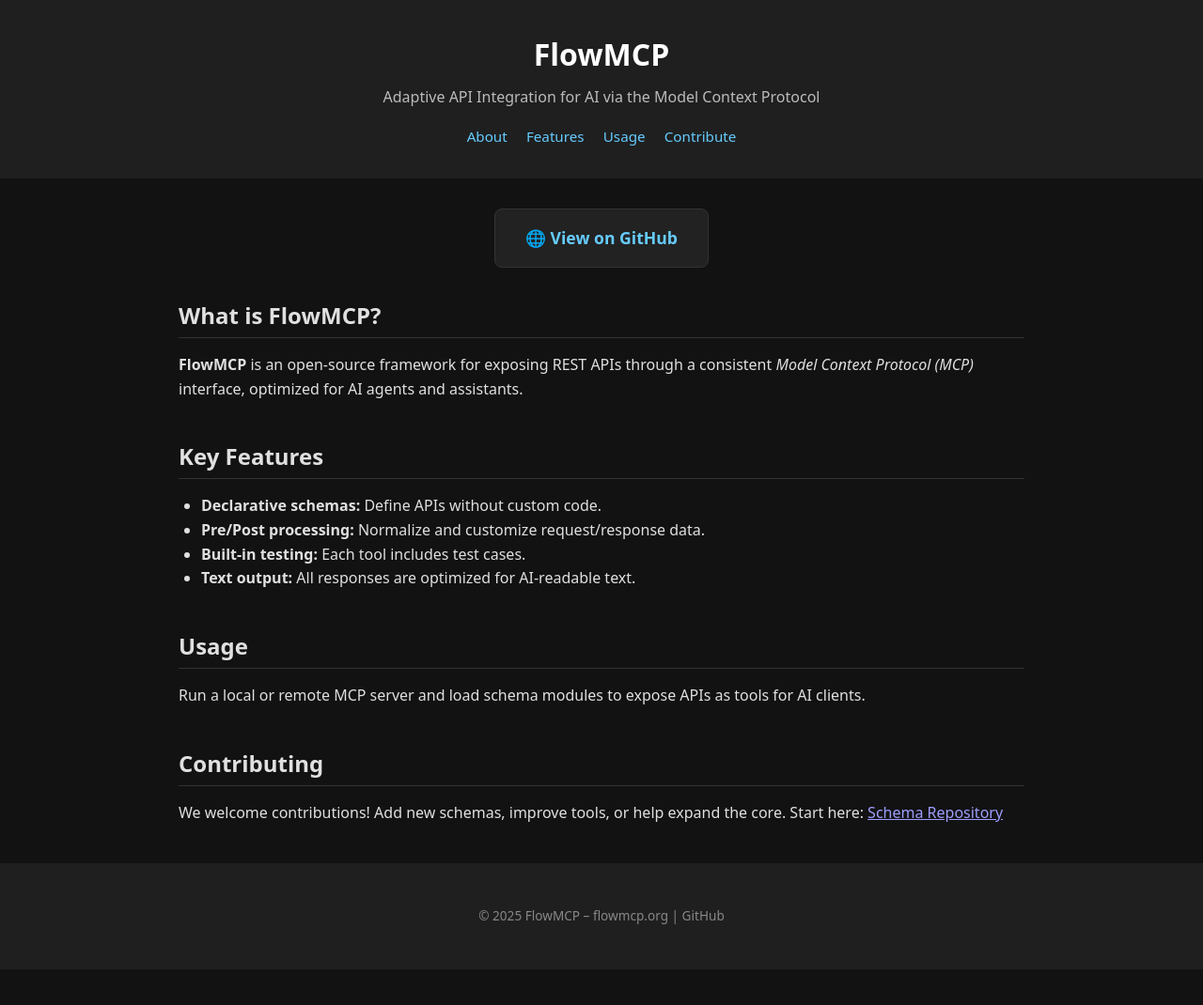
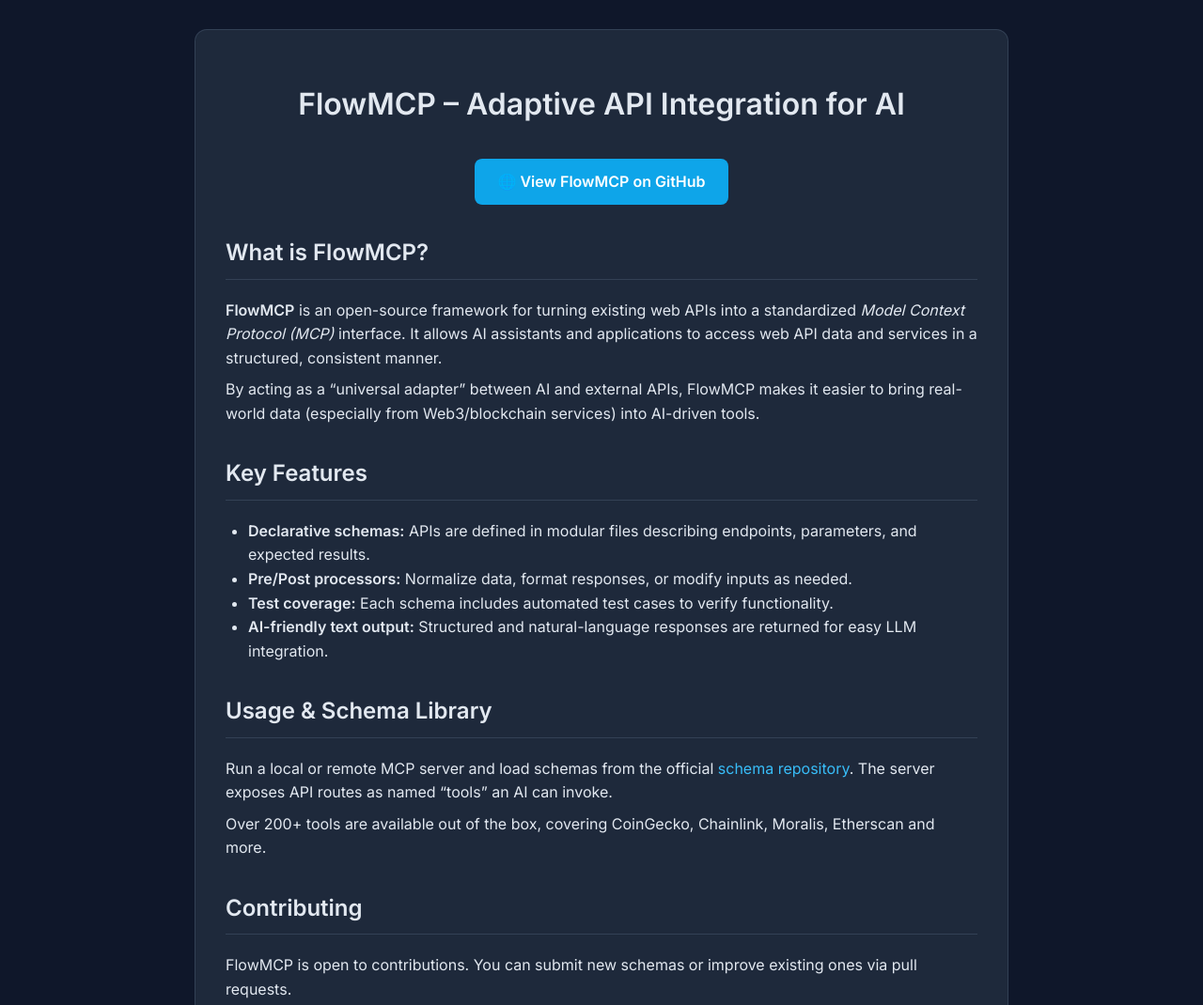
Before and after one commit to FlowMCP/www-flowmcp-org, a plain HTML site: page index.html in a window 1280 px wide. Shown: the top 1070 px of the page at 94% size. Before the commit the page ends 1032 px from the top, so only its background shows below. Drawn offline with Linux system fonts and the light colour scheme.

Commit message:
hello world!

```diff
--- a/index.html
+++ b/index.html
@@ -1,183 +1,100 @@
+
 <!DOCTYPE html>
-<html lang="en">
+<html lang="en" class="dark">
 <head>
   <meta charset="UTF-8" />
   <meta name="viewport" content="width=device-width, initial-scale=1.0" />
   <title>FlowMCP – Adaptive API Integration for AI</title>
+  <link rel="preconnect" href="https://fonts.googleapis.com" />
+  <link rel="preconnect" href="https://fonts.gstatic.com" crossorigin />
+  <link href="https://fonts.googleapis.com/css2?family=Inter:wght@400;600&display=swap" rel="stylesheet" />
   <style>
-    :root {
-      color-scheme: dark;
-    }
-
     body {
       margin: 0;
-      padding: 0;
-      font-family: system-ui, sans-serif;
-      background-color: #121212;
-      color: #e0e0e0;
+      font-family: 'Inter', sans-serif;
+      background-color: #0f172a;
+      color: #e2e8f0;
+      padding: 2rem;
       line-height: 1.6;
     }
-
-    header {
-      background: #1f1f1f;
-      padding: 2rem 1rem;
+    .container {
+      max-width: 800px;
+      margin: auto;
+      padding: 2rem;
+      background-color: #1e293b;
+      border-radius: 12px;
+      box-shadow: 0 0 0 1px #334155;
+    }
+    h1 {
+      font-size: 2rem;
+      font-weight: 600;
+      margin-bottom: 1rem;
       text-align: center;
     }
-
-    header h1 {
-      margin: 0;
-      font-size: 2rem;
-      color: #ffffff;
+    h2 {
+      font-size: 1.5rem;
+      margin-top: 2rem;
+      border-bottom: 1px solid #334155;
+      padding-bottom: 0.5rem;
     }
-
-    header p {
-      margin: 0.5rem 0 0;
-      color: #bbbbbb;
-      font-size: 1rem;
+    p {
+      margin: 0.5rem 0;
     }
-
-    nav {
-      margin-top: 1rem;
-    }
-
-    nav a {
-      margin: 0 0.5rem;
-      text-decoration: none;
-      color: #66ccff;
-      font-size: 0.95rem;
-    }
-
-    nav a:hover {
-      text-decoration: underline;
-    }
-
-    main {
-      max-width: 900px;
-      margin: 2rem auto;
-      padding: 0 1rem;
-    }
-
-    section {
-      margin-bottom: 2.5rem;
-    }
-
-    section h2 {
-      font-size: 1.5rem;
-      margin-bottom: 0.5rem;
-      border-bottom: 1px solid #333;
-      padding-bottom: 0.25rem;
-    }
-
     ul {
       padding-left: 1.5rem;
     }
-
-    code {
-      background-color: #1e1e1e;
-      padding: 0.2rem 0.4rem;
-      border-radius: 4px;
-      color: #ffcc66;
-    }
-
-    footer {
-      text-align: center;
-      padding: 2rem 1rem;
-      background: #1f1f1f;
-      font-size: 0.85rem;
-      color: #888;
-    }
-
-    footer a {
-      color: #888;
+    a {
+      color: #38bdf8;
       text-decoration: none;
     }
-
-    footer a:hover {
+    a:hover {
       text-decoration: underline;
     }
-
-    /* Central GitHub Button */
-    .github-link {
+    .cta {
       display: flex;
       justify-content: center;
-      margin: 2rem 0;
+      margin-top: 2rem;
     }
-
-    .github-link a {
-      background-color: #222;
-      color: #66ccff;
-      text-decoration: none;
-      font-weight: bold;
-      padding: 1rem 2rem;
+    .cta a {
+      background-color: #0ea5e9;
+      color: white;
+      padding: 0.75rem 1.5rem;
       border-radius: 8px;
-      font-size: 1.1rem;
-      border: 1px solid #333;
-      transition: background 0.3s, transform 0.2s;
+      font-weight: 600;
+      transition: background 0.3s;
     }
-
-    .github-link a:hover {
-      background-color: #333;
-      transform: scale(1.03);
-    }
-
-    @media (max-width: 600px) {
-      header h1 {
-        font-size: 1.5rem;
-      }
-      .github-link a {
-        padding: 0.8rem 1.5rem;
-        font-size: 1rem;
-      }
+    .cta a:hover {
+      background-color: #0284c7;
     }
   </style>
 </head>
 <body>
+  <div class="container">
+    <h1>FlowMCP – Adaptive API Integration for AI</h1>
 
-  <header>
-    <h1>FlowMCP</h1>
-    <p>Adaptive API Integration for AI via the Model Context Protocol</p>
-    <nav>
-      <a href="#about">About</a>
-      <a href="#features">Features</a>
-      <a href="#usage">Usage</a>
-      <a href="#contribute">Contribute</a>
-    </nav>
-  </header>
-
-  <main>
-    <div class="github-link">
-      <a href="https://github.com/flowmcp/flowmcp" target="_blank">🌐 View on GitHub</a>
+    <div class="cta">
+      <a href="https://github.com/flowmcp/flowmcp" target="_blank">🌐 View FlowMCP on GitHub</a>
     </div>
 
-    <section id="about">
-      <h2>What is FlowMCP?</h2>
-      <p><strong>FlowMCP</strong> is an open-source framework for exposing REST APIs through a consistent <em>Model Context Protocol (MCP)</em> interface, optimized for AI agents and assistants.</p>
-    </section>
+    <h2>What is FlowMCP?</h2>
+    <p><strong>FlowMCP</strong> is an open-source framework for turning existing web APIs into a standardized <em>Model Context Protocol (MCP)</em> interface. It allows AI assistants and applications to access web API data and services in a structured, consistent manner.</p>
+    <p>By acting as a “universal adapter” between AI and external APIs, FlowMCP makes it easier to bring real-world data (especially from Web3/blockchain services) into AI-driven tools.</p>
 
-    <section id="features">
-      <h2>Key Features</h2>
-      <ul>
-        <li><strong>Declarative schemas:</strong> Define APIs without custom code.</li>
-        <li><strong>Pre/Post processing:</strong> Normalize and customize request/response data.</li>
-        <li><strong>Built-in testing:</strong> Each tool includes test cases.</li>
-        <li><strong>Text output:</strong> All responses are optimized for AI-readable text.</li>
-      </ul>
-    </section>
+    <h2>Key Features</h2>
+    <ul>
+      <li><strong>Declarative schemas:</strong> APIs are defined in modular files describing endpoints, parameters, and expected results.</li>
+      <li><strong>Pre/Post processors:</strong> Normalize data, format responses, or modify inputs as needed.</li>
+      <li><strong>Test coverage:</strong> Each schema includes automated test cases to verify functionality.</li>
+      <li><strong>AI-friendly text output:</strong> Structured and natural-language responses are returned for easy LLM integration.</li>
+    </ul>
 
-    <section id="usage">
-      <h2>Usage</h2>
-      <p>Run a local or remote MCP server and load schema modules to expose APIs as tools for AI clients.</p>
-    </section>
+    <h2>Usage & Schema Library</h2>
+    <p>Run a local or remote MCP server and load schemas from the official <a href="https://github.com/flowmcp/flowmcp-schemas" target="_blank">schema repository</a>. The server exposes API routes as named “tools” an AI can invoke.</p>
+    <p>Over 200+ tools are available out of the box, covering CoinGecko, Chainlink, Moralis, Etherscan and more.</p>
 
-    <section id="contribute">
-      <h2>Contributing</h2>
-      <p>We welcome contributions! Add new schemas, improve tools, or help expand the core. Start here: <a href="https://github.com/flowmcp/flowmcp-schemas" target="_blank">Schema Repository</a></p>
-    </section>
-  </main>
-
-  <footer>
-    <p>© 2025 FlowMCP – <a href="https://flowmcp.org">flowmcp.org</a> | <a href="https://github.com/flowmcp">GitHub</a></p>
-  </footer>
-
+    <h2>Contributing</h2>
+    <p>FlowMCP is open to contributions. You can submit new schemas or improve existing ones via pull requests.</p>
+    <p>To contribute, visit the <a href="https://github.com/flowmcp/flowmcp" target="_blank">main repository</a> and the <a href="https://github.com/flowmcp/flowmcp-schemas" target="_blank">schema repository</a>.</p>
+  </div>
 </body>
 </html>
```
